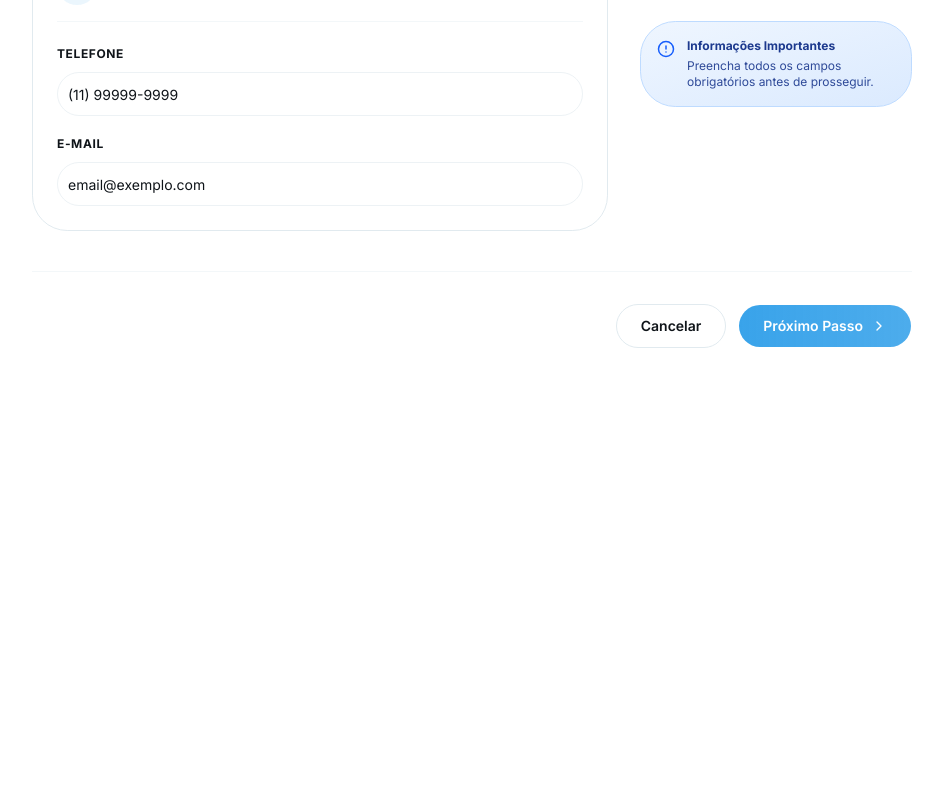
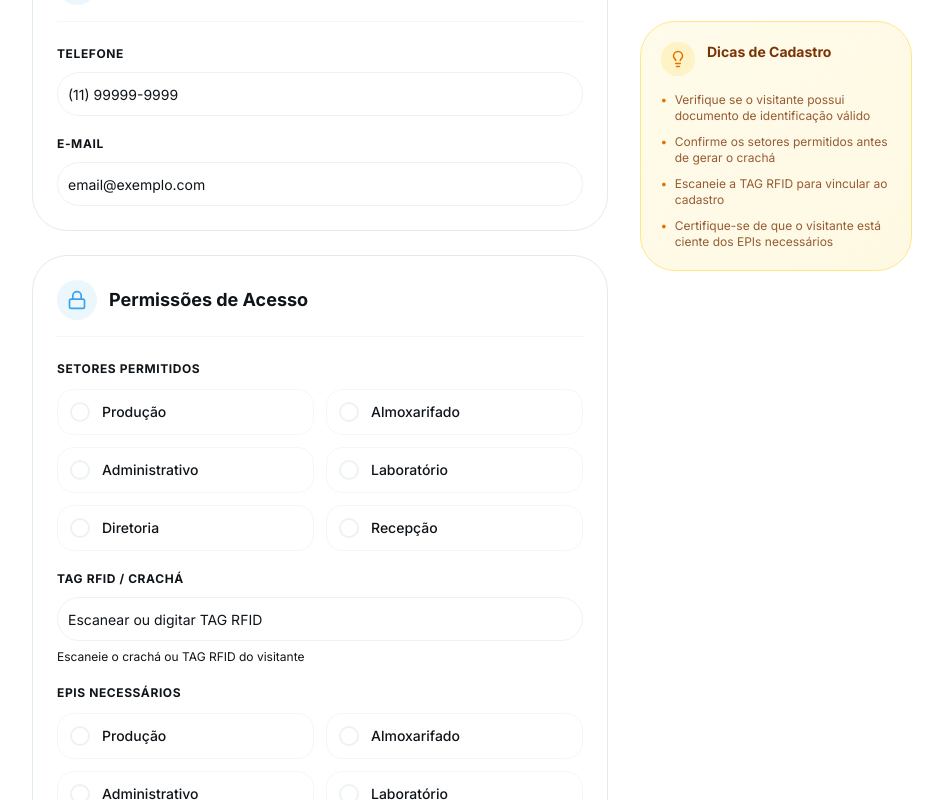
Before and after one commit to ocastroxs/get_in, a Next.js app: page /portaria/novo in a window 1280 px wide. Shown: the part 1020-1820 px from the top of the page, without its empty margins (312-1255 px from the left). Before the commit the page ends 1424 px from the top, so only its background shows below. Built offline with nearby package versions, Linux system fonts and the light colour scheme.

Commit message:
feat(portaria): adicionar seções de dicas de cadastro e permissoes de acesso

```diff
--- a/src/app/portaria/novo/page.jsx
+++ b/src/app/portaria/novo/page.jsx
@@ -1,6 +1,6 @@
 "use client";
 import { useState } from "react";
-import { ArrowLeft, Check, Camera, User, Building2, MapPin, Phone, Mail, AlertCircle, ChevronRight } from "lucide-react";
+import { ArrowLeft, Check, Camera, User, Building2, MapPin, Phone, Mail, AlertCircle, ChevronRight, Lock, Lightbulb, Tag, Shield } from "lucide-react";
 import Link from "next/link";
 import { Button } from "@/components/ui/button";
 import { Input } from "@/components/ui/input";
@@ -16,7 +16,10 @@ export default function NovoCadastroPage() {
     setor: "",
     motivo: "",
     telefone: "",
-    email: ""
+    email: "",
+    setoresAcesso: [],
+    tagRFID: "",
+    epiNecessario: []
   });
 
   const [checklist, setChecklist] = useState({
@@ -26,6 +29,23 @@ export default function NovoCadastroPage() {
     empresaAcessivel: false,
     telefoneContato: false
   });
+
+  const setoresDisponiveis = [
+    "Produção",
+    "Almoxarifado",
+    "Administrativo",
+    "Laboratório",
+    "Diretoria",
+    "Recepção"
+  ];
+
+  const epiOpcoes = [
+    "Produção",
+    "Almoxarifado",
+    "Administrativo",
+    "Laboratório",
+    "Manutenção"
+  ];
 
   const maskCPF = (v) =>
     v.replace(/\D/g, "")
@@ -40,6 +60,24 @@ export default function NovoCadastroPage() {
 
   const handleChecklistChange = (key) => {
     setChecklist({ ...checklist, [key]: !checklist[key] });
+  };
+
+  const toggleSetorAcesso = (setor) => {
+    setForm({
+      ...form,
+      setoresAcesso: form.setoresAcesso.includes(setor)
+        ? form.setoresAcesso.filter(s => s !== setor)
+        : [...form.setoresAcesso, setor]
+    });
+  };
+
+  const toggleEPI = (epi) => {
+    setForm({
+      ...form,
+      epiNecessario: form.epiNecessario.includes(epi)
+        ? form.epiNecessario.filter(e => e !== epi)
+        : [...form.epiNecessario, epi]
+    });
   };
 
   const handleProximoStep = () => {
@@ -213,12 +251,9 @@ export default function NovoCadastroPage() {
                         className="w-full h-11 px-4 rounded-xl border border-border/60 bg-background text-sm text-foreground focus:outline-none focus:ring-2 focus:ring-primary/20 focus:border-primary/50 transition-all duration-200"
                       >
                         <option value="">Selecione...</option>
-                        <option value="Recepção">Recepção</option>
-                        <option value="Administrativo">Administrativo</option>
-                        <option value="Produção">Produção</option>
-                        <option value="Laboratório">Laboratório</option>
-                        <option value="Almoxarifado">Almoxarifado</option>
-                        <option value="Diretoria">Diretoria</option>
+                        {setoresDisponiveis.map(s => (
+                          <option key={s} value={s}>{s}</option>
+                        ))}
                       </select>
                     </div>
                     <div>
@@ -279,9 +314,75 @@ export default function NovoCadastroPage() {
                   </div>
                 </div>
               </div>
+
+              {/* Seção: Permissões de Acesso */}
+              <div className="bg-card border border-border rounded-3xl p-6 shadow-sm hover:shadow-md transition-shadow duration-300">
+                <div className="flex items-center gap-3 mb-6 pb-4 border-b border-border/40">
+                  <div className="p-2.5 bg-primary/10 rounded-xl">
+                    <Lock size={20} className="text-primary" />
+                  </div>
+                  <h2 className="text-lg font-bold text-foreground">Permissões de Acesso</h2>
+                </div>
+
+                <div className="space-y-5">
+                  <div>
+                    <label className="text-xs font-bold text-muted-foreground uppercase tracking-wider block mb-3">
+                      Setores Permitidos
+                    </label>
+                    <div className="grid grid-cols-2 gap-3">
+                      {setoresDisponiveis.map(setor => (
+                        <label key={setor} className="flex items-center gap-3 cursor-pointer p-3 rounded-lg hover:bg-muted/50 transition-all duration-200 border border-border/40">
+                          <div className={`w-5 h-5 rounded-lg border-2 transition-all duration-200 flex items-center justify-center ${
+                            form.setoresAcesso.includes(setor)
+                              ? "bg-primary border-primary shadow-md shadow-primary/30"
+                              : "border-border/60"
+                          }`}>
+                            {form.setoresAcesso.includes(setor) && <Check size={14} className="text-white" />}
+                          </div>
+                          <span className="text-sm font-medium text-foreground">{setor}</span>
+                        </label>
+                      ))}
+                    </div>
+                  </div>
+
+                  <div>
+                    <label className="text-xs font-bold text-muted-foreground uppercase tracking-wider block mb-2.5">
+                      TAG RFID / Crachá
+                    </label>
+                    <Input
+                      type="text"
+                      placeholder="Escanear ou digitar TAG RFID"
+                      value={form.tagRFID}
+                      onChange={(e) => setForm({ ...form, tagRFID: e.target.value })}
+                      className="h-11 rounded-xl border-border/60 focus:border-primary/50 focus:ring-primary/20 transition-all duration-200 text-sm"
+                    />
+                    <p className="text-xs text-muted-foreground mt-2">Escaneie o crachá ou TAG RFID do visitante</p>
+                  </div>
+
+                  <div>
+                    <label className="text-xs font-bold text-muted-foreground uppercase tracking-wider block mb-3">
+                      EPIs Necessários
+                    </label>
+                    <div className="grid grid-cols-2 gap-3">
+                      {epiOpcoes.map(epi => (
+                        <label key={epi} className="flex items-center gap-3 cursor-pointer p-3 rounded-lg hover:bg-muted/50 transition-all duration-200 border border-border/40">
+                          <div className={`w-5 h-5 rounded-lg border-2 transition-all duration-200 flex items-center justify-center ${
+                            form.epiNecessario.includes(epi)
+                              ? "bg-primary border-primary shadow-md shadow-primary/30"
+                              : "border-border/60"
+                          }`}>
+                            {form.epiNecessario.includes(epi) && <Check size={14} className="text-white" />}
+                          </div>
+                          <span className="text-sm font-medium text-foreground">{epi}</span>
+                        </label>
+                      ))}
+                    </div>
+                  </div>
+                </div>
+              </div>
             </div>
 
-            {/* Coluna Direita: Prévia de Crachá + Checklist */}
+            {/* Coluna Direita: Prévia de Crachá + Checklist + Dicas */}
             <div className="lg:col-span-1 space-y-6">
               {/* Prévia de Crachá */}
               <div className="bg-gradient-to-br from-blue-600 via-blue-700 to-blue-900 rounded-3xl p-6 text-white shadow-xl hover:shadow-2xl transition-shadow duration-300 overflow-hidden relative">
@@ -295,7 +396,7 @@ export default function NovoCadastroPage() {
                     Prévia de Crachá
                   </div>
 
-                  <div className="bg-white/15 backdrop-blur-sm rounded-xl p-5 mb-5 text-center border border-white/20">
+                  <div className="bg-white/15 rounded-xl p-5 mb-5 text-center border border-white/20">
                     <div className="w-24 h-24 bg-gradient-to-br from-gray-300 to-gray-400 rounded-lg mx-auto mb-4 flex items-center justify-center shadow-lg">
                       <Camera size={40} className="text-gray-600" />
                     </div>
@@ -352,13 +453,33 @@ export default function NovoCadastroPage() {
                 </div>
               </div>
 
-              {/* Info Box */}
-              <div className="bg-gradient-to-br from-blue-50 to-blue-100 border border-blue-200 rounded-3xl p-4 flex gap-3">
-                <AlertCircle size={18} className="text-blue-600 flex-shrink-0 mt-0.5" />
-                <div className="text-xs text-blue-900">
-                  <p className="font-bold mb-1">Informações Importantes</p>
-                  <p className="opacity-90">Preencha todos os campos obrigatórios antes de prosseguir.</p>
+              {/* Dicas de Cadastro */}
+              <div className="bg-gradient-to-br from-amber-50 to-amber-100/50 border border-amber-200 rounded-3xl p-5 shadow-sm">
+                <div className="flex items-start gap-3 mb-4">
+                  <div className="p-2 bg-amber-100 rounded-lg flex-shrink-0">
+                    <Lightbulb size={18} className="text-amber-600" />
+                  </div>
+                  <h3 className="font-bold text-amber-900 text-sm">Dicas de Cadastro</h3>
                 </div>
+
+                <ul className="space-y-2.5 text-xs text-amber-900/80">
+                  <li className="flex gap-2">
+                    <span className="text-amber-600 font-bold">•</span>
+                    <span>Verifique se o visitante possui documento de identificação válido</span>
+                  </li>
+                  <li className="flex gap-2">
+                    <span className="text-amber-600 font-bold">•</span>
+                    <span>Confirme os setores permitidos antes de gerar o crachá</span>
+                  </li>
+                  <li className="flex gap-2">
+                    <span className="text-amber-600 font-bold">•</span>
+                    <span>Escaneie a TAG RFID para vincular ao cadastro</span>
+                  </li>
+                  <li className="flex gap-2">
+                    <span className="text-amber-600 font-bold">•</span>
+                    <span>Certifique-se de que o visitante está ciente dos EPIs necessários</span>
+                  </li>
+                </ul>
               </div>
             </div>
           </div>
@@ -397,6 +518,12 @@ export default function NovoCadastroPage() {
                 <p><strong className="text-foreground">CPF:</strong> {form.cpf}</p>
                 <p><strong className="text-foreground">Empresa:</strong> {form.empresa}</p>
                 <p><strong className="text-foreground">Setor:</strong> {form.setor}</p>
+                {form.setoresAcesso.length > 0 && (
+                  <p><strong className="text-foreground">Setores de Acesso:</strong> {form.setoresAcesso.join(", ")}</p>
+                )}
+                {form.epiNecessario.length > 0 && (
+                  <p><strong className="text-foreground">EPIs Necessários:</strong> {form.epiNecessario.join(", ")}</p>
+                )}
               </div>
             </div>
 
```
